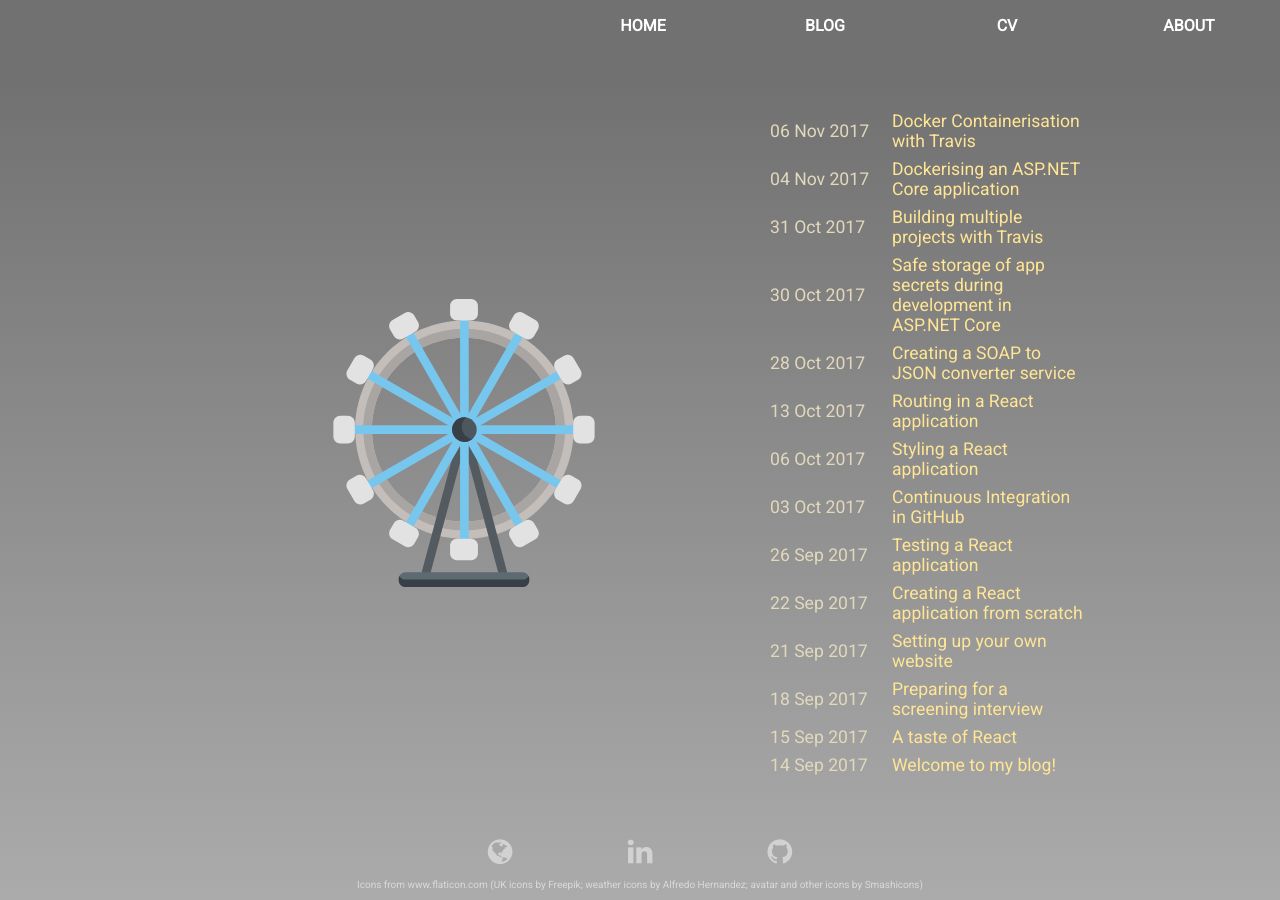
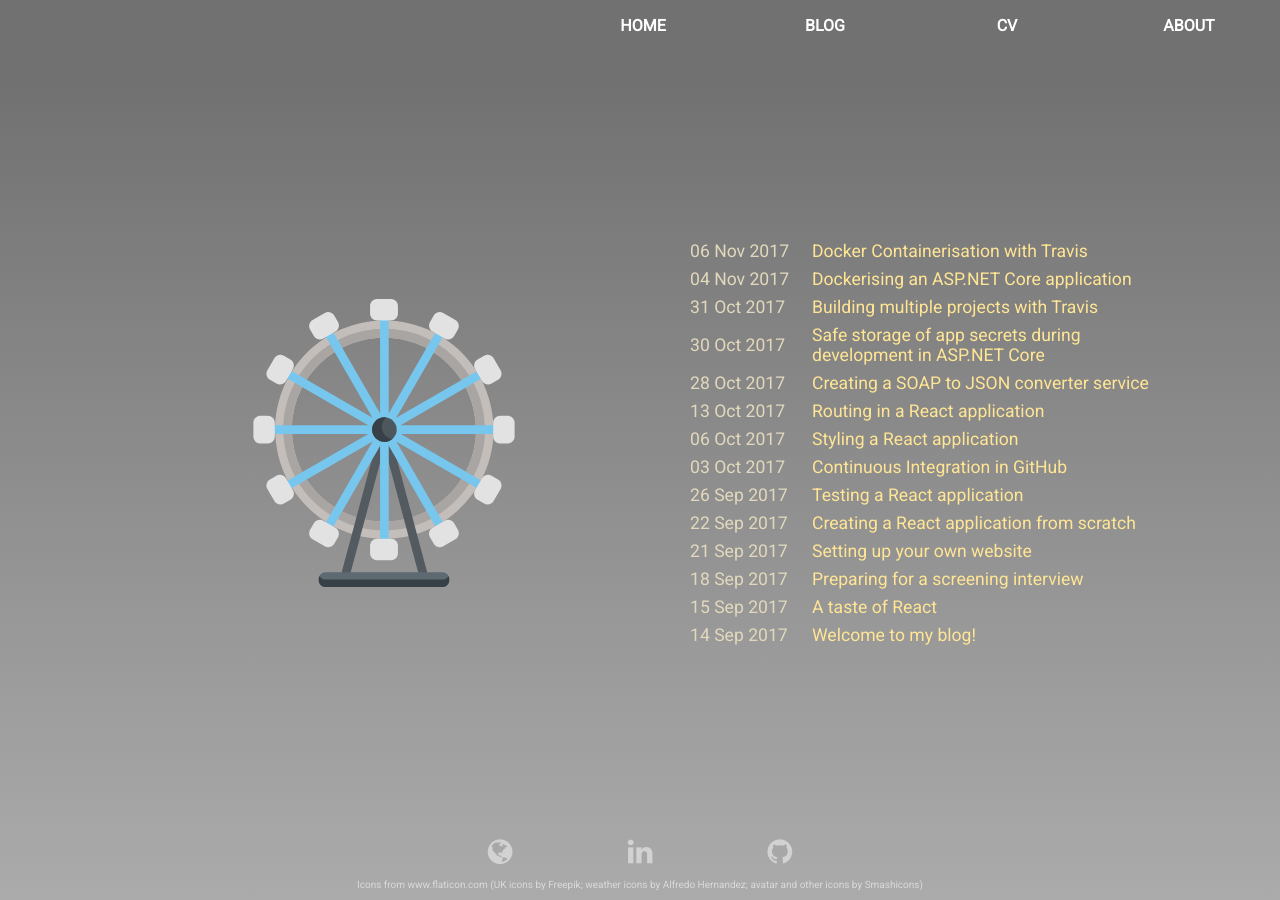
Before and after one commit to caroleolivier/caroleolivier.github.io, a Jekyll site: the page built from blog/index.html, in a window 1280 px wide. Built offline with Jekyll 4.4.1, drawn with Linux system fonts in a browser that asks for light colours.

Commit message:
Change padding of list of posts

```diff
--- a/assets/sass/posts.scss
+++ b/assets/sass/posts.scss
@@ -6,7 +6,7 @@ $post_background: white;
     align-items: center;
     flex-direction: row;
     justify-content: center;
-    padding: 0 10em;
+    padding: 0 5em;
 
     .london-eye {
         height: 18em;
```
